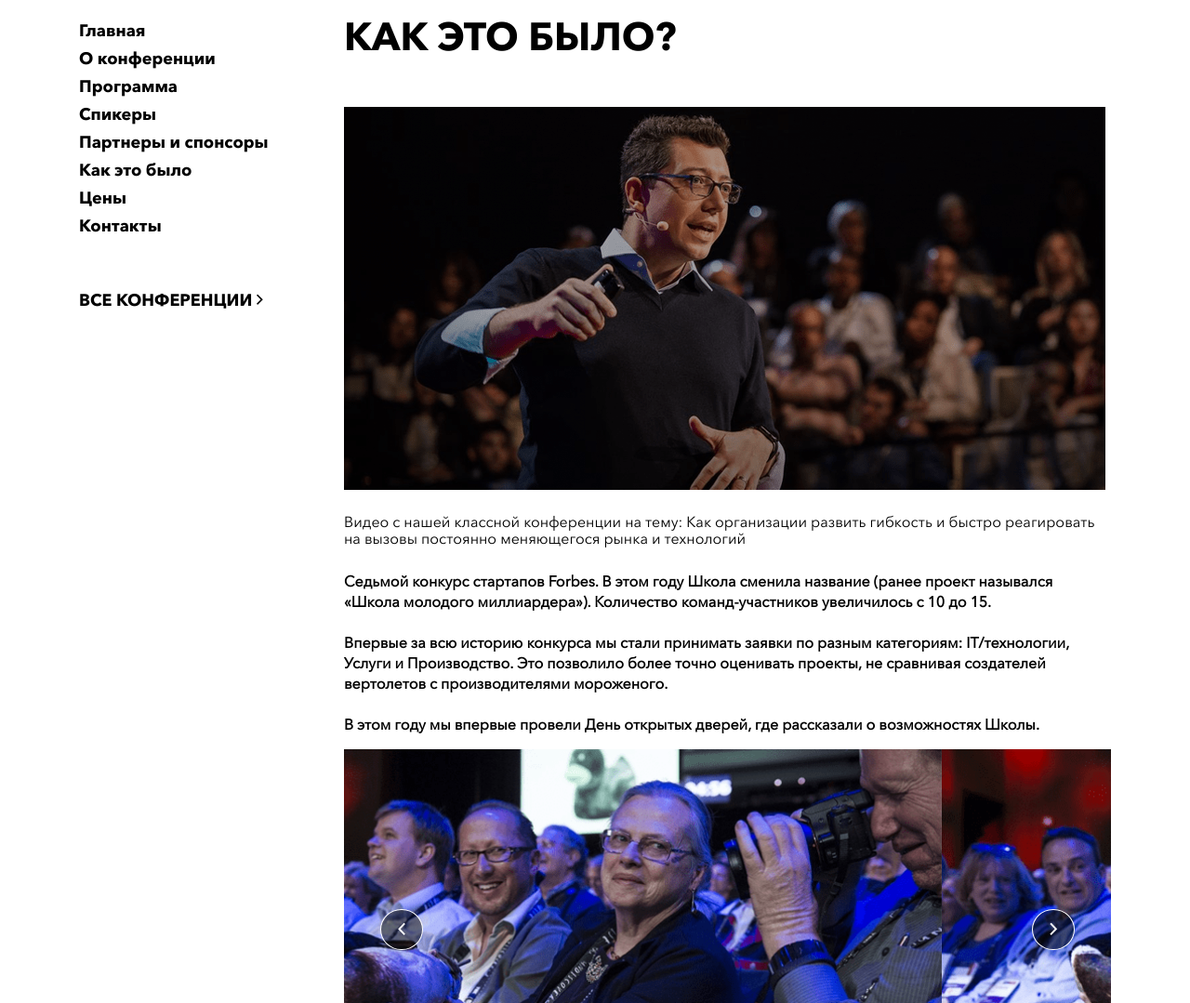
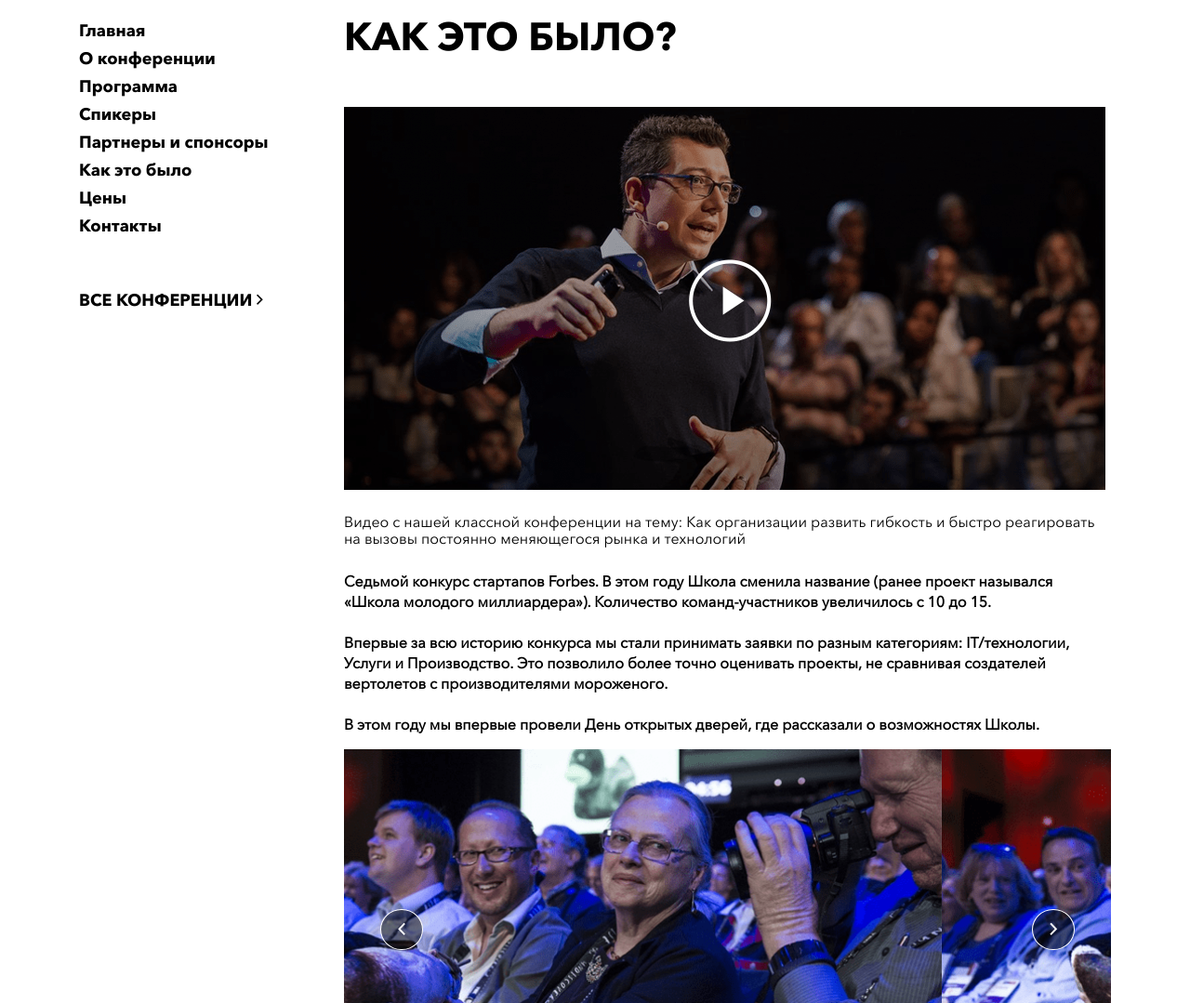
Before and after one commit to Elecman/acgm_site_test, a plain HTML site: page index.html in a window 1280 px wide. Shown: the part 647-1726 px from the top of the page at 93% size. Drawn offline with nearby package versions, Linux system fonts and the light colour scheme; files whose address does not match are found by name.

Commit message:
Add files via upload

```diff
--- a/index.html
+++ b/index.html
@@ -109,7 +109,9 @@
                 <h2>Как это было?</h2>
             </div>
             <div class="embed-responsive">
-                <div class="video-button"></div>
+                <div class="video-button">
+					<img src="img/video-button.png" alt=""/>
+				</div>
                 <img src="img/video-vstrecha.png" class="img-fluid" alt="">
             </div>
             <div class="news-front__small-text">
```
